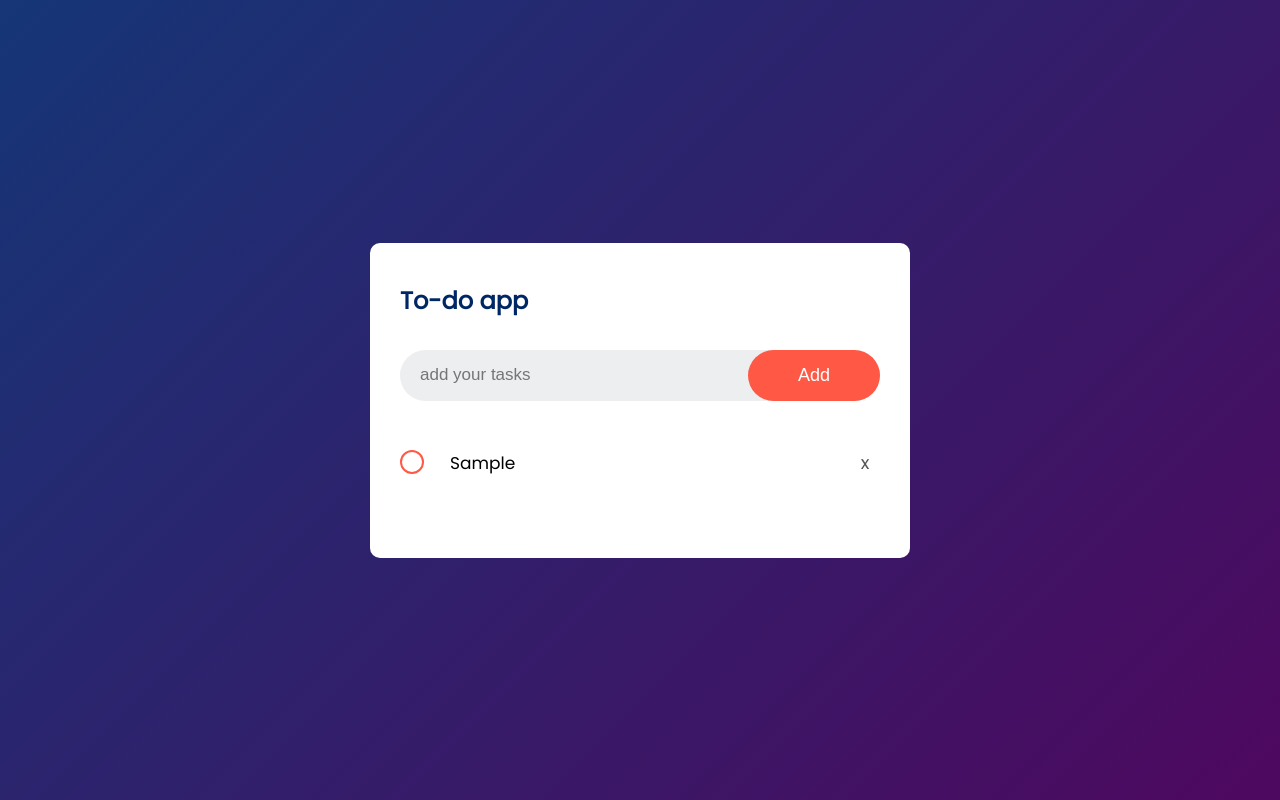
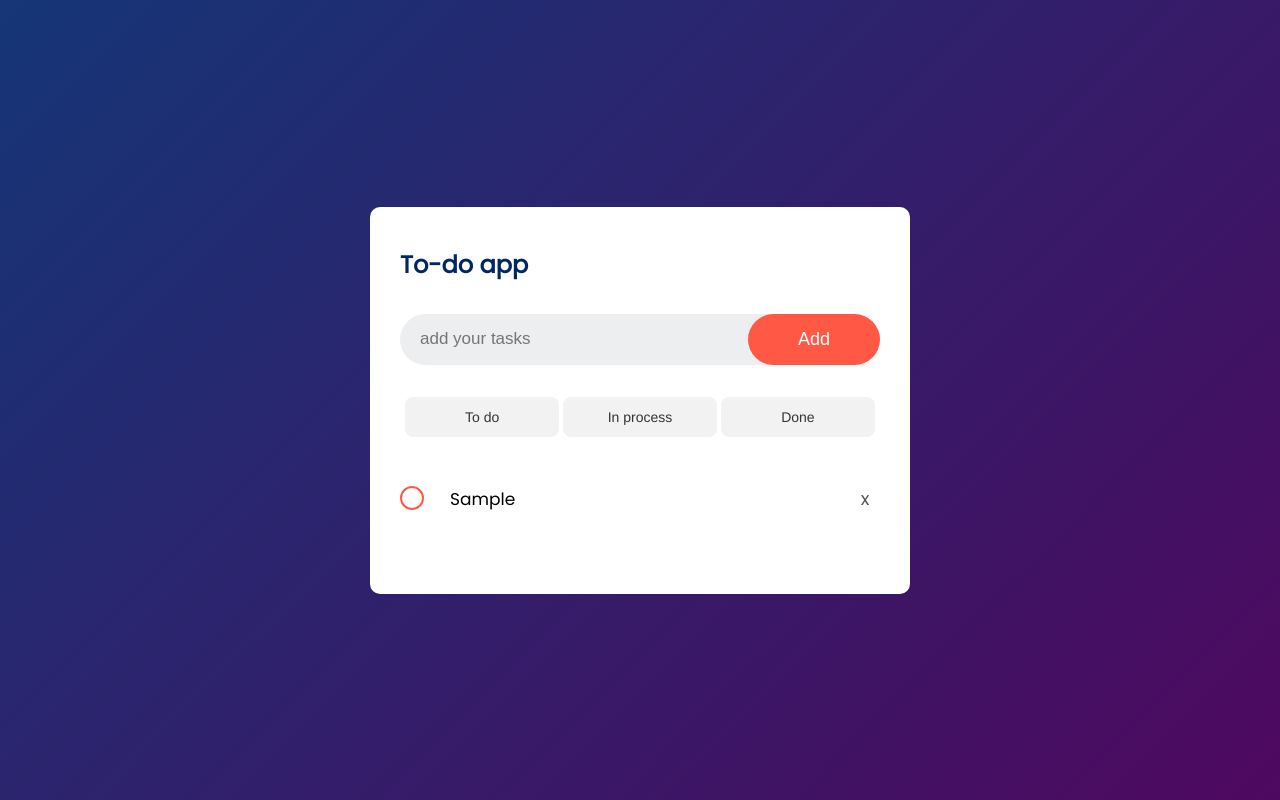
Before and after one commit to nikalinov/todo, a website: page index.html in a window 1280 px wide. Both pictures are taken after typing "Sample" into the empty fields and a click on the button "Add". Drawn offline with Linux system fonts and the light colour scheme.

Commit message:
Add To Do, In process, Done lists

```diff
--- a/css/style.css
+++ b/css/style.css
@@ -126,3 +126,33 @@ span:hover {
   background-color: #c9c9c9;
   color: #fff;
 }
+
+#buttons {
+  width: 100%;
+  text-align: center;
+}
+
+.button-2 {
+  background-color: rgba(0, 0, 0, 0.05);
+  border-radius: 8px;
+  border-width: 0;
+  color: #333333;
+  cursor: pointer;
+  width: 32%;
+  display: inline-block;
+  font-family: "Haas Grot Text R Web", "Helvetica Neue", Helvetica, Arial,
+    sans-serif;
+  font-size: 14px;
+  font-weight: 500;
+  line-height: 20px;
+  list-style: none;
+  margin: 0;
+  padding: 10px 12px;
+  text-align: center;
+  transition: all 200ms;
+  vertical-align: baseline;
+  white-space: nowrap;
+  user-select: none;
+  -webkit-user-select: none;
+  touch-action: manipulation;
+}
--- a/index.html
+++ b/index.html
@@ -17,6 +17,21 @@
           <input type="text" id="input-box" placeholder="add your tasks" />
           <button>Add</button>
         </div>
+        <div id="buttons">
+          <button class="button-2" role="button" onclick="showList('toDo')">
+            To do
+          </button>
+          <button
+            class="button-2"
+            role="button"
+            onclick="showList('inProcess')"
+          >
+            In process
+          </button>
+          <button class="button-2" role="button" onclick="showList('Done')">
+            Done
+          </button>
+        </div>
         <ul id="list-container"></ul>
       </div>
     </div>
--- a/package.json
+++ b/package.json
@@ -12,6 +12,7 @@
   "devDependencies": {
     "@eslint/js": "^9.3.0",
     "eslint": "^9.3.0",
-    "globals": "^15.3.0"
+    "globals": "^15.3.0",
+    "tailwindcss": "^3.4.3"
   }
 }
--- a/script.js
+++ b/script.js
@@ -1,6 +1,7 @@
 const inputBox = document.getElementById("input-box");
 const button = document.querySelector("button");
 const list = document.getElementById("list-container");
+var currList = "toDo";
 
 function addTask() {
   if (inputBox.value === "") {
@@ -8,33 +9,48 @@ function addTask() {
   } else {
     let li = document.createElement("li");
     li.innerHTML = inputBox.value;
+    if (currList !== "toDo") {
+      showList("toDo");
+    }
     list.appendChild(li);
     inputBox.value = "";
     let span = document.createElement("span");
     span.innerHTML = "x";
     li.appendChild(span);
   }
-  saveData();
+  saveData("toDo");
 }
 list.addEventListener("click", (e) => {
   if (e.target.tagName === "LI") {
     e.target.classList.toggle("checked");
-    saveData();
+    saveData(currList);
   } else if (e.target.tagName === "SPAN") {
     e.target.parentElement.remove();
-    saveData();
+    saveData(currList);
   }
 });
 
 button.addEventListener("click", addTask);
 
-function saveData() {
-  localStorage.setItem("data", list.innerHTML);
+function saveData(listType) {
+  localStorage.setItem(listType, list.innerHTML);
 }
-function showTask() {
-  const savedData = localStorage.getItem("data");
+
+function showTasks() {
+  const savedData = localStorage.getItem("toDo");
   if (savedData) {
     list.innerHTML = savedData;
   }
 }
-window.addEventListener("load", showTask);
+
+function showList(listType) {
+  var currData = localStorage.getItem(listType);
+  if (currData) {
+    list.innerHTML = localStorage.getItem(listType);
+  } else {
+    list.innerHTML = "";
+  }
+  currList = listType;
+}
+
+window.addEventListener("load", showTasks);
```
Also changed, not shown: tailwind.config.js (added, +8 -0 lines), dist/index.html, 5 other files.
